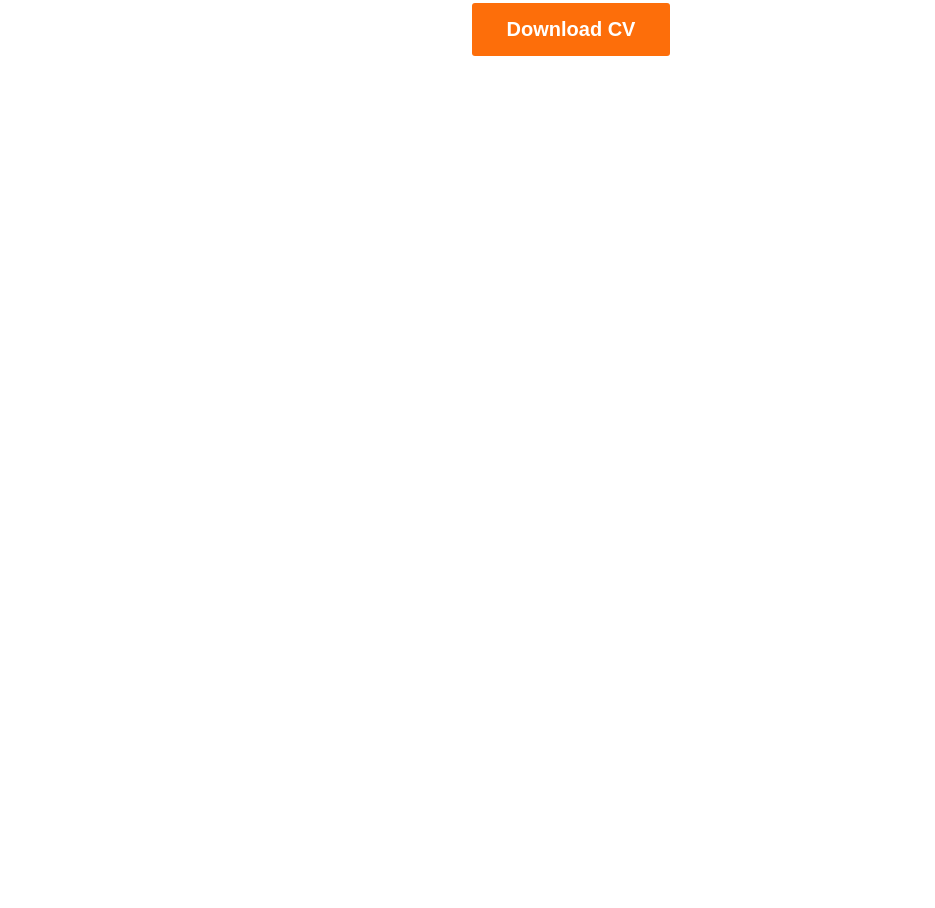
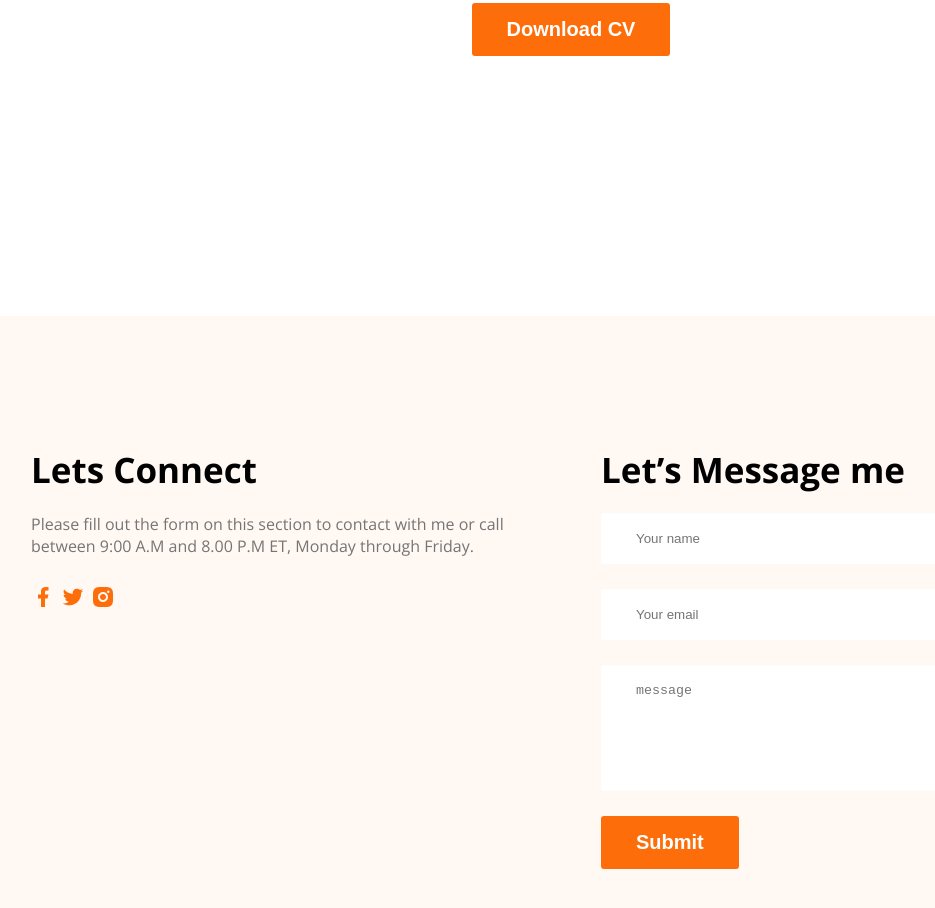
Before and after one commit to shamimfstack/web-developer-portfolio, a plain HTML site: page index.html in a window 1280 px wide. Shown: the part 2965-3873 px from the top of the page, without its empty margins (69-1004 px from the left). Before the commit the page ends 3281 px from the top, so only its background shows below. Drawn offline with nearby package versions, Linux system fonts and the light colour scheme.

Commit message:
footer added

```diff
--- a/index.html
+++ b/index.html
@@ -203,6 +203,29 @@
       </section>
       <!-- what i do section ends here -->
     </main>
-    <footer></footer>
+    <footer>
+        <div class="footer-container">
+          <div class="footer-column">
+            <h3 class="contact-title">Lets Connect</h3>
+            <p class="contact-description">Please fill out the form on this section to contact with me or call between 9:00 A.M and 8.00 P.M ET, Monday through Friday.</p>
+            <div class="social-links">
+              <a href="#"><img src="images/icons/facebook.png" alt=""></a>
+              <a href="#"><img src="images/icons/twitter.png" alt=""></a>
+              <a href="#"><img src="images/icons/insta.png" alt=""></a>
+            </div>
+          </div>
+          <div class="footer-column">
+            <h3 class="contact-title">
+              Let’s Message me
+            </h3>
+            <div class="contact-form">
+              <input type="text" id="name" name="name" placeholder="Your name">
+              <input type="email" id="email" name="email" placeholder="Your email">
+              <textarea style="resize: none;" placeholder="message" name="message" id="" cols="30" rows="6"></textarea>
+              <input type="submit" class="btn-primary" value="Submit">
+            </div>
+          </div>
+        </div>
+    </footer>
   </body>
 </html>
--- a/styles/portfolio.css
+++ b/styles/portfolio.css
@@ -240,3 +240,53 @@ main section {
 
 
 /* what i do resume design ends here */
+
+/* what i do footer design starts here */
+footer {
+
+    background: #FFF8F3;
+    margin-top: 100px;
+    padding: 130px 0;
+}
+
+.footer-container {
+    display: flex;
+    max-width: 1140px;
+    margin: 0 auto;
+}
+
+.footer-column {
+    width: 50%;
+    padding: 0 30px;
+}
+
+.social-links {
+    margin-right: 25px;
+    font-size: 24px;
+}
+
+
+
+.contact-title {
+    font-size: 35px;
+    margin-bottom: 20px;
+}
+
+.contact-description {
+    color: #757575;
+    margin: 20px 0;
+}
+
+.contact-form {
+    /* padding: 0 30px; */
+}
+
+.contact-form input[type="text"], input[type="email"], textarea {
+    display: block;
+    width: 100%;
+    margin-bottom: 25px;
+    padding: 18px 35px;
+    border-radius: 3px;
+    border: none;
+}
+/* what i do footer design ends here */
```
